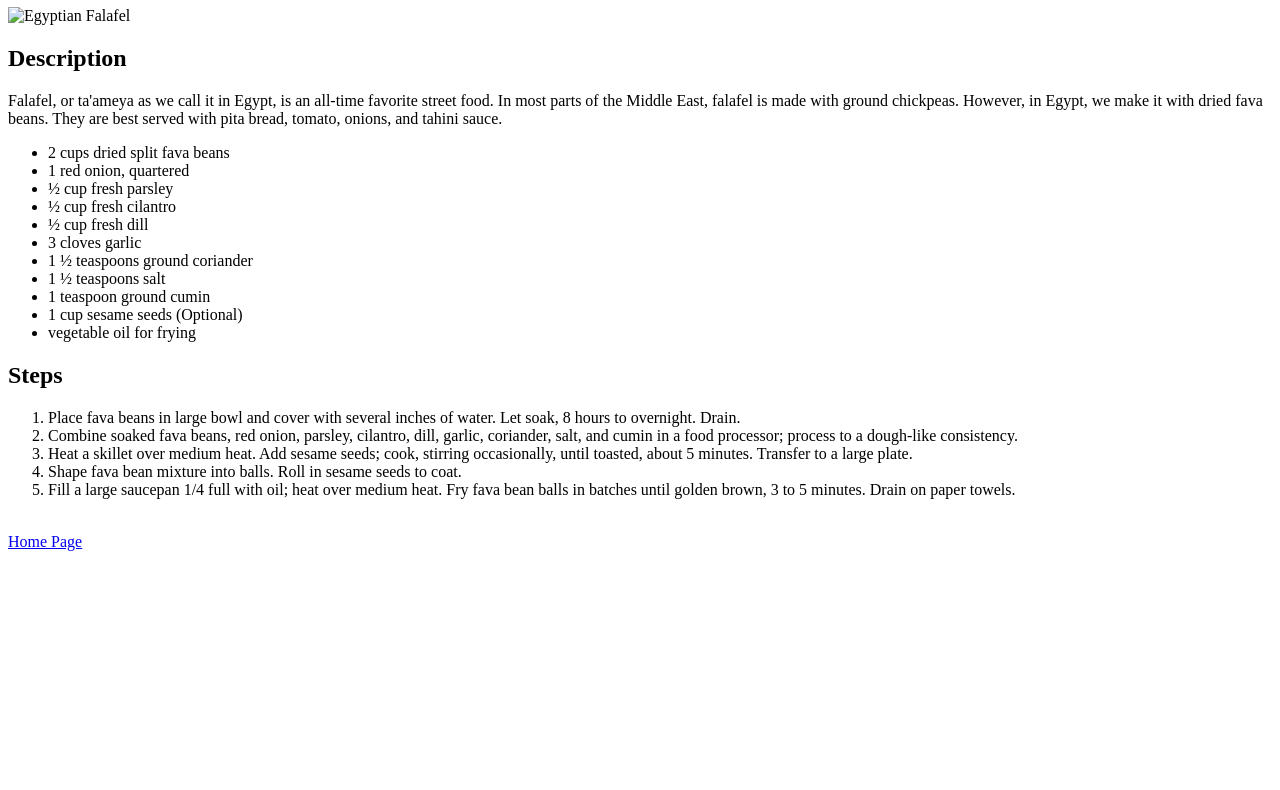
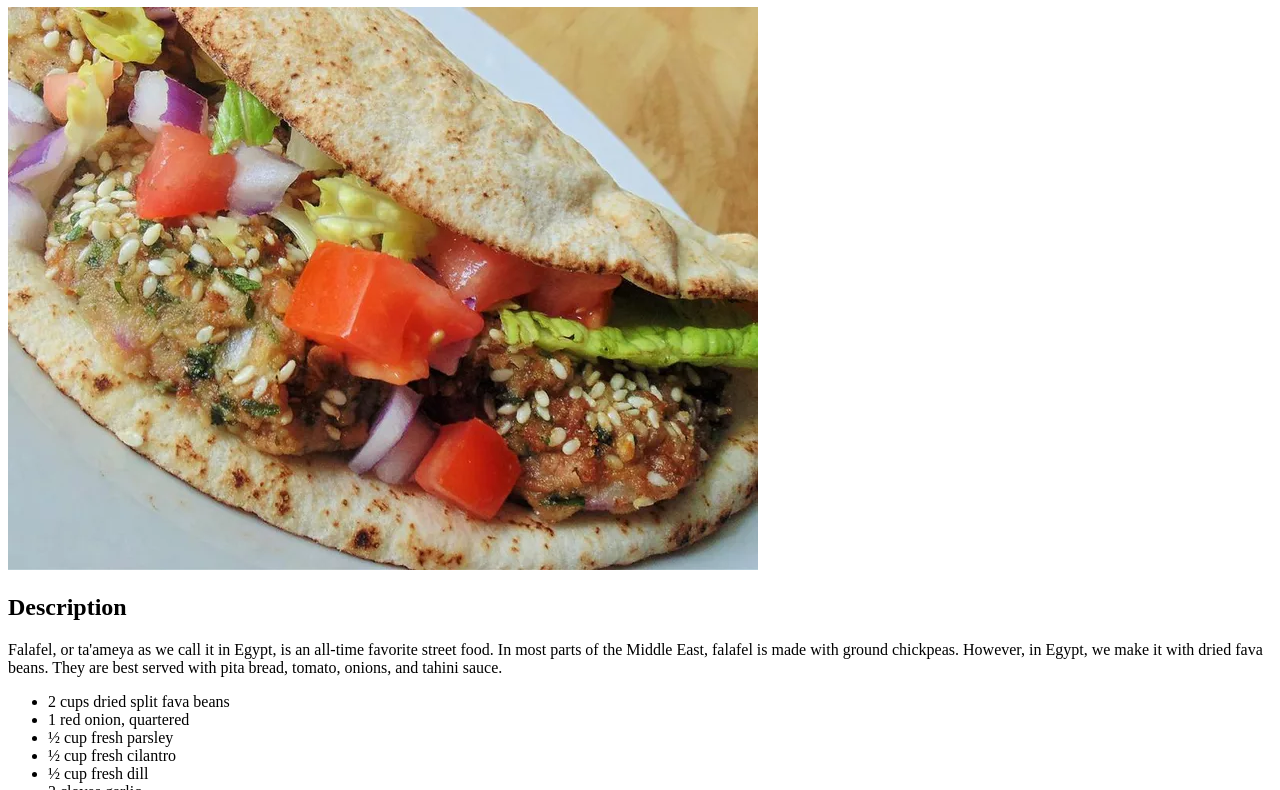
Before and after one commit to ravelindev/odin-recipes, a plain HTML site: page recipes/egyptianfalafel.html in a window 1280 px wide. Shown: the part 73-863 px from the top of the page. Before the commit the page ends 800 px from the top, so only its background shows below. Drawn offline with Linux system fonts and the light colour scheme; the site is published under a folder, as on GitHub Pages, so addresses that start at the root find nothing.

Commit message:
Fixing img bug

```diff
--- a/recipes/egyptianfalafel.html
+++ b/recipes/egyptianfalafel.html
@@ -8,7 +8,7 @@
   </head>
   <body>
     <h1>Egyptian Falafel</h1>
-    <img src="/img/Egyptian Falafel.webp" alt="Egyptian Falafel" />
+    <img src="../img/Egyptian Falafel.webp" alt="Egyptian Falafel" />
     <h2>Description</h2>
     <p>
       Falafel, or ta'ameya as we call it in Egypt, is an all-time favorite
```
